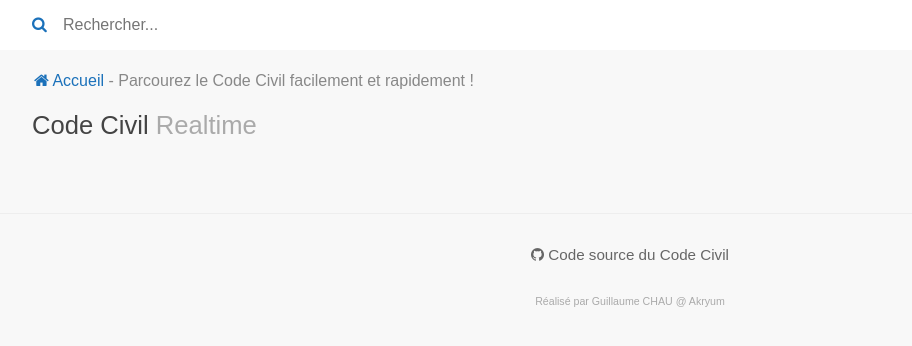
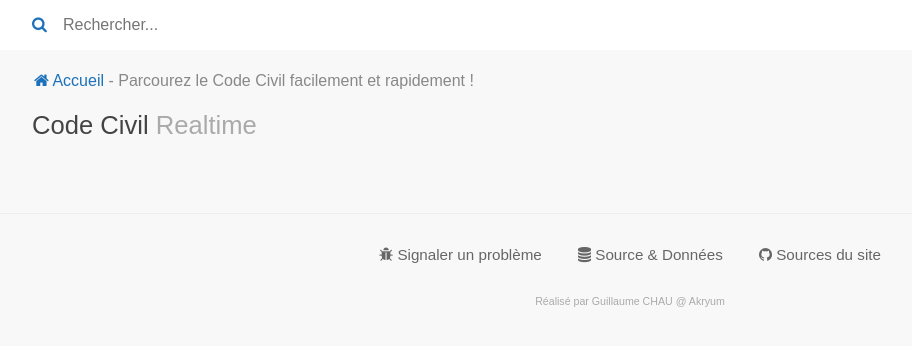
Before and after one commit to Akryum/code-civil, a plain HTML site: page index.html in a window 1280 px wide. Shown: the whole page, without its empty margins (10-922 px from the left). Drawn offline with Linux system fonts and the light colour scheme; some packages are replaced by stand-ins of ours; no server answers.

Commit message:
Footer links

```diff
--- a/css/main.css
+++ b/css/main.css
@@ -193,6 +193,10 @@ footer a {
 	color: #666;
 }
 
+footer .links a {
+	margin: 0 16px;
+}
+
 footer .credits {
 	color: #aaa;
 	margin-top: 32px;
--- a/index.html
+++ b/index.html
@@ -75,7 +75,9 @@
 
 			<footer>
 				<div class="links">
-					<a href="https://github.com/steeve/france.code-civil"><i class="fa fa-github"></i> Code source du Code Civil</a>
+					<a href="https://github.com/Akryum/code-civil/issues"><i class="fa fa-bug"></i> Signaler un problème</a>
+					<a href="https://github.com/steeve/france.code-civil"><i class="fa fa-database"></i> Source &amp; Données</a>
+					<a href="https://github.com/Akryum/code-civil"><i class="fa fa-github"></i> Sources du site</a>
 				</div>
 				<div class="credits">Réalisé par Guillaume CHAU @ Akryum</div>
 			</footer>
--- a/js/services.js
+++ b/js/services.js
@@ -4,7 +4,7 @@ angular.module('code-civil-git.services', ['ui.router'])
 
 .service('GitService', function($timeout){
 	var github = new Github({
-	  token: "4bff5e4b2ea79ff0e99b10dc7a9f10291bc7350a",
+	  token: "<OAUTH_TOKEN>",
 	  auth: "oauth"
 	});
 
```
